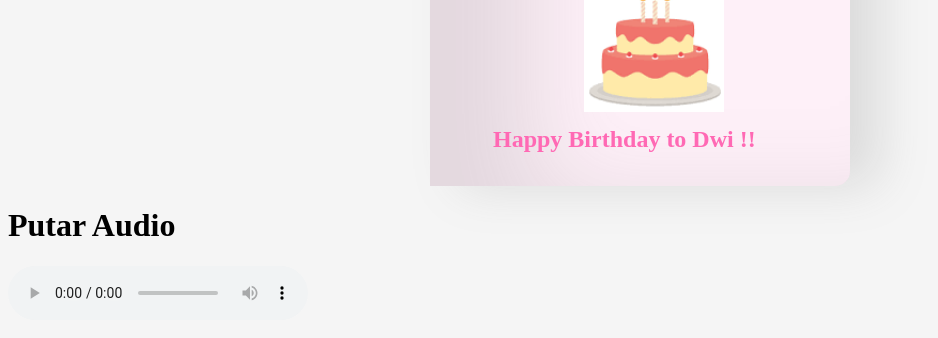
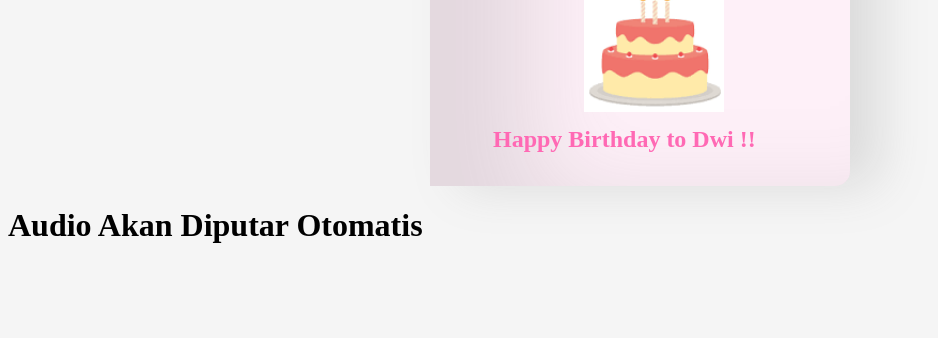
Before and after one commit to Khasanahiis/Untuk-YangUltah, a plain HTML site: page index.html in a window 1280 px wide. Shown: the part 414-752 px from the top of the page, without its empty margins (0-938 px from the left). Drawn offline with Linux system fonts and the light colour scheme.

Commit message:
Update index.html

```diff
--- a/index.html
+++ b/index.html
@@ -49,11 +49,11 @@
 <head>
     <meta charset="UTF-8">
     <meta name="viewport" content="width=device-width, initial-scale=1.0">
-    <title>Audio Player</title>
+    <title>Audio Otomatis</title>
 </head>
 <body>
-    <h1>Putar Audio</h1>
-    <audio controls>
+    <h1>Audio Akan Diputar Otomatis</h1>
+    <audio id="myAudio" autoplay>
         <source src="ssstik.io_1740614588599.mp3" type="audio/mp3">
         Browser Anda tidak mendukung tag audio.
     </audio>
```
